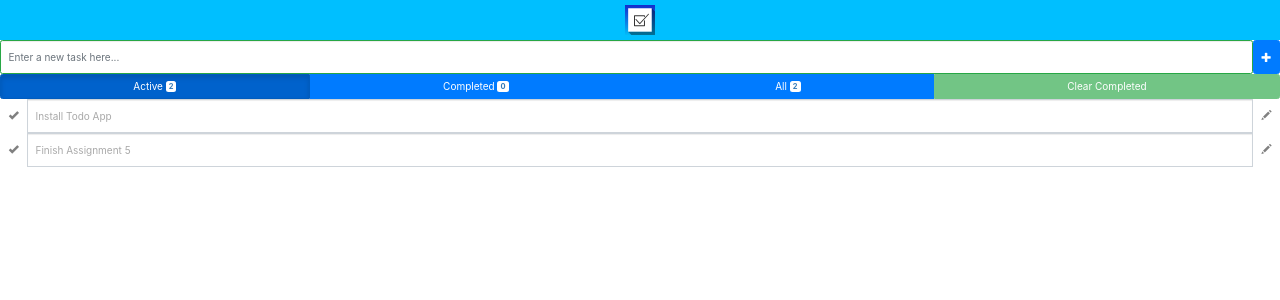
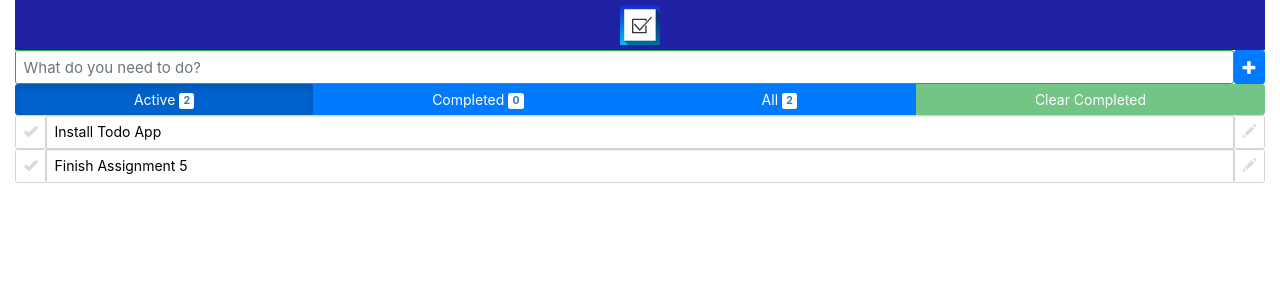
Before and after one commit to eugeneyu90/todoApp, a React (Create React App) app: page / in a window 1280 px wide. Shown: the top 300 px of the page. Built offline with nearby package versions, Linux system fonts and the light colour scheme.

Commit message:
changed color theme and added hover over styling

```diff
--- a/public/index.html
+++ b/public/index.html
@@ -2,14 +2,14 @@
 <html lang="en">
   <head>
     <meta charset="utf-8">
-    <meta name="viewport" content="width=device-width, initial-scale=1, shrink-to-fit=no">
+    <meta name="viewport" content="width=device-width, initial-scale=2, shrink-to-fit=no">
     <meta name="theme-color" content="#000000">
     <!--
       manifest.json provides metadata used when your web app is added to the
       homescreen on Android. See https://developers.google.com/web/fundamentals/engage-and-retain/web-app-manifest/
     -->
     <link rel="manifest" href="%PUBLIC_URL%/manifest.json">
-    <link rel="shortcut icon" href="%PUBLIC_URL%/favicon.ico">
+    <link rel="shortcut icon" href="%PUBLIC_URL%/todo.svg">
     <!-- <link rel="stylesheet" href="https://maxcdn.bootstrapcdn.com/font-awesome/4.7.0/css/font-awesome.min.css"> -->
     <link rel="stylesheet" href="https://maxcdn.bootstrapcdn.com/bootstrap/3.3.7/css/bootstrap.min.css">
 
@@ -22,7 +22,7 @@
       work correctly both with client-side routing and a non-root public URL.
       Learn how to configure a non-root public URL by running `npm run build`.
     -->
-    <title>React App</title>
+    <title>To Do App</title>
   </head>
   <body>
     <noscript>
--- a/src/App.js
+++ b/src/App.js
@@ -12,17 +12,14 @@ class App extends Component {
     super()
     this.state = {
       todoList: [
-        { id: 1, task: 'Install Todo App', completeBy: getToday(), isComplete: false, isCleared: false },
-        { id: 2, task: 'Finish Assignment 5', completeBy: getToday(), isComplete: false, isCleared: false }
+        { id: 1, task: 'Install Todo App', completeBy: null, completed: null, isComplete: false, isCleared: false },
+        { id: 2, task: 'Finish Assignment 5', completeBy: null, completed: null, isComplete: false, isCleared: false }
       ]
     }
   }
 
   addToList = task => { //handleNewTodo???
-    // let updatedList = this.state.todoList
-    // updatedList.push(task)
     this.setState({
-      //todoList: updatedList
       todoList: this.state.todoList.concat(task) // Using concat to clean code.
     })
   }
@@ -31,6 +28,7 @@ class App extends Component {
     let updatedList = this.state.todoList
     let index = updatedList.indexOf((item))
     updatedList[index].isComplete = !updatedList[index].isComplete
+    updatedList[index].completed === null ? updatedList[index].completed = getToday() : updatedList[index].completed = null
     this.setState({
       todoList: updatedList
     })
@@ -58,20 +56,23 @@ class App extends Component {
     const styles = {
       logo: {
         padding: 5,
-        width: 40,
-        height: 40
+        width: 50,
+        height: 50
       },
       banner: {
-        backgroundColor: 'rgb(0,191,255)'
+        backgroundColor: '#1F22A4'
       }
     }
     const {todoList} = this.state
     return (
-      <div className="App">
+      <div className="App container-fluid">
         <header style={styles.banner}>
-          <img src={logo} style={styles.logo} alt="logo" />
+          <img src={logo}
+               style={styles.logo}
+               alt="logo" />
         </header>
-        <TodoAddBar lastID={todoList[todoList.length-1].id} addToList={this.addToList} />
+        <TodoAddBar lastID={todoList[todoList.length-1].id}
+                    addToList={this.addToList} />
         <TodoList todoList={todoList}
                   toggleComplete={this.toggleComplete}
                   setCleared={this.setCleared}
--- a/src/TodoAddBar.js
+++ b/src/TodoAddBar.js
@@ -1,6 +1,6 @@
 import React, { Component } from 'react'
 import { Button, Form, Input } from 'reactstrap'
-import getToday from './getToday.js'
+// import getToday from './getToday.js'
 
 class TodoAddBar extends Component {
   constructor() {
@@ -16,7 +16,8 @@ class TodoAddBar extends Component {
       let newTask = {
         id: this.props.lastID + 1,
         task: this.state.task,
-        completeBy: getToday(),
+        completeBy: null,
+        completed: null,
         isComplete: false,
         isCleared: false
       }
@@ -36,22 +37,37 @@ class TodoAddBar extends Component {
     this.setState({
       task: event.target.value
     })
-
   }
 
   render() {
-    const placeHolder = "Enter a new task here..."
-
+    const placeHolder = "What do you need to do?"
     const styles = {
       flex: {
         display: 'flex'
+      },
+      inputFont: {
+        fontSize: '1.5rem'
+      },
+      buttonFont: {
+        fontSize: '1.4rem'
       }
     }
     return (
       <Form style={styles.flex} onSubmit={(event) => {event.preventDefault()}}>
-        <Input valid={!this.state.isEmptyOnSubmit} type="text" value={this.state.task} placeholder={placeHolder} onChange={this.updateTask} onKeyDown={(event) => {if(event.keyCode === 13) this.handleSubmit()}}/>
-        <Button color="primary" type="button" onClick={this.handleSubmit}>
-          <span className="glyphicon glyphicon-plus" aria-hidden="true"></span>
+        <Input valid={!this.state.isEmptyOnSubmit}
+               type="text"
+               style={styles.inputFont}
+               value={this.state.task}
+               placeholder={placeHolder}
+               onChange={this.updateTask}
+               onKeyDown={(event) => {if(event.keyCode === 13) this.handleSubmit()}}/>
+        <Button color="primary"
+                type="button"
+                style={styles.buttonFont}
+                onClick={this.handleSubmit}>
+          <span className="glyphicon glyphicon-plus"
+                aria-hidden="true">
+          </span>
         </Button>
       </Form>
     )
--- a/src/TodoList.js
+++ b/src/TodoList.js
@@ -1,9 +1,5 @@
 import React, { Component } from 'react'
-import { Button, ButtonGroup, InputGroup, InputGroupAddon, InputGroupText, Input, Badge, ButtonToolbar, Tooltip } from 'reactstrap'
-
-
-// import 'font-awesome/css/font-awesome.min.css'
-
+import { Button, ButtonGroup, InputGroup, Input, Badge, ButtonToolbar, Tooltip } from 'reactstrap'
 
 // TodoList + filter capabilities
 class TodoList extends Component {
@@ -58,47 +54,68 @@ class TodoList extends Component {
     const styles = {
       inlineBlock: {
         display: 'inline-block'
+      },
+      congratsMessage: {
+        color: '#1F22A4',
+        marginTop: 20,
+        fontSize: '2rem'
+      },
+      buttonFont: {
+        fontSize: '1.4rem'
       }
     }
 
     return <div>
         <ButtonToolbar>
           <ButtonGroup className={'btn-group-justified'} style={styles.inlineBlock}>
-            <Button href="#" color="primary" onClick={() => this.onRadioBtnClick('Active')} active={viewSelected === 'Active'}>
+            <Button href="#"
+                    color="primary"
+                    style={styles.buttonFont}
+                    onClick={() => this.onRadioBtnClick('Active')}
+                    active={viewSelected === 'Active'}>
               Active <Badge color="secondary">{activeNum}</Badge>
             </Button>
-            <Button href="#" color="primary" onClick={() => this.onRadioBtnClick('Completed')} active={viewSelected === 'Completed'}>
+            <Button href="#"
+                    color="primary"
+                    style={styles.buttonFont}
+                    onClick={() => this.onRadioBtnClick('Completed')}
+                    active={viewSelected === 'Completed'}>
               Completed <Badge color="secondary">{completedNum}</Badge>
             </Button>
-            <Button href="#" color="primary" onClick={() => this.onRadioBtnClick('All')} active={viewSelected === 'All'}>
+            <Button href="#"
+                    color="primary"
+                    style={styles.buttonFont}
+                    onClick={() => this.onRadioBtnClick('All')}
+                    active={viewSelected === 'All'}>
               All <Badge color="secondary">{todoList.length}</Badge>
             </Button>
-            <Button href="#" color="success" onClick={this.clearCompleted} disabled={disableClear || viewSelected === 'Completed'}>
+            <Button href="#"
+                    color="success"
+                    style={styles.buttonFont}
+                    onClick={this.clearCompleted}
+                    disabled={disableClear || viewSelected === 'Completed'}>
               Clear Completed
             </Button>
           </ButtonGroup>
         </ButtonToolbar>
-        {itemsToDisplay}
+        {(itemsToDisplay.length === 0 && viewSelected === 'Active') ?
+          <h3 className="lead" style={styles.congratsMessage}>Congrats! You have no more to-do's!</h3> : itemsToDisplay }
       </div>
   }
 }
 
-// Individual Todo's
+// Individual Todo Component
 class Todo extends Component {
   constructor(props) {
     super(props)
     this.state = {
-      // showClearHint: (this.props.item.isComplete && !this.props.item.isCleared)
       editOn: false,
       task: this.props.item.task
     }
   }
 
-  toggleClick = () => {
+  toggleClick = (event) => {
     this.props.toggle(this.props.item)
-    // this.setState({
-    //   showClearHint: (this.props.item.isComplete && !this.props.item.isCleared)
-    // })
   }
 
   enableEdit = () => {
@@ -115,65 +132,92 @@ class Todo extends Component {
   }
 
   render() {
-    const { id, isComplete, isCleared } = this.props.item
+    const { id, task, isComplete, isCleared, completed } = this.props.item
     const styles = {
       // Include readOnly attribute with no change in styling
       noGreyOut: {
-        backgroundColor: 'white'
-      },
-      alignTextBottom: {
-        verticalAlign: 'bottom',
-        textAlign: 'bottom'
+        backgroundColor: 'transparent',
+        borderColor: 'lightgrey',
+        borderWidth: 0.25,
+        borderBottomWidth: 0.5
       },
       clearHint: {
         color: 'darkblue',
         backgroundColor: 'lightblue',
-
       },
       completed: {
         textDecoration: 'line-through',
-        color: 'grey'
+        color: '#5BC16C'
       },
-      clearableTooltipOffset: {
-        marginRight: 25,
+      clearableTooltip: {
+        color: 'white',
+        fontSize: '1rem',
+        backgroundColor: '#050755',
+        marginRight: 40,
         verticalAlign: 'bottom'
       },
       canEdit: {
         color: 'black',
-        backgroundColor: '#7bdcb5'
+        backgroundColor: '#D7F9DD'
       },
       cannotEdit: {
-        color: 'darkgray'
+        color: 'black'
       },
       transparentButton: {
-        backgroundColor: 'transparent',
+        backgroundColor: 'white',
+        borderColor: 'lightgrey'
+      },
+      editOnButton: {
+        backgroundColor: '#D7F9DD',
         borderColor: 'transparent'
       },
       checked: {
-        color: 'lightgreen'
+        color: '#5BC16C',
       },
       unchecked: {
-        color: 'grey'
+        color: '#D4DDDF'
+      },
+      inputFont: {
+        fontSize: '1.4rem'
       }
     }
     // Conditional Rendering
-    // const showClearMeMessage = isComplete && !isCleared ? 'Clear Me' : false
     const showLineThrough = isComplete ? styles.completed : false
     const editOrNot = this.state.editOn ? styles.canEdit : styles.cannotEdit
     const showClearHint = isComplete && !isCleared
+    const itemId = `item${id}`
+    const customTask = isComplete ? `${task} ---- Done ${completed}` : task
 
     return (
       <div>
         <InputGroup>
-          <Button style={styles.transparentButton} type="button" onClick={this.toggleClick}>
-            <span className="glyphicon glyphicon-ok" style={isComplete ? styles.checked : styles.unchecked} aria-hidden="true"></span>
+          <Button style={{...this.state.editOn ? styles.editOnButton : styles.transparentButton, ...styles.inputFont}}
+                  type="button"
+                  onClick={this.toggleClick}>
+            <span className="glyphicon glyphicon-ok"
+                  style={isComplete ? styles.checked : styles.unchecked}
+                  aria-hidden="true">
+            </span>
           </Button>
-          <Input id={`item${id}`} readOnly={!this.state.editOn} style={{...styles.noGreyOut, ...showLineThrough, ...editOrNot}} type="text" value={this.state.task} onChange={this.updateTask}/>
-          <Tooltip style={styles.clearableTooltipOffset} placement="left" isOpen={showClearHint} target={`item${id}`}>
+          <Input id={itemId}
+                 readOnly={!this.state.editOn}
+                 style={{...styles.noGreyOut, ...editOrNot, ...showLineThrough, ...styles.inputFont}}
+                 type="text"
+                 value={customTask}
+                 onChange={this.updateTask}
+                 ref={(input) => { this.textInput = input }} />
+          <Tooltip style={styles.clearableTooltip}
+                   placement="left"
+                   isOpen={showClearHint}
+                   target={itemId}>
             Clearable
           </Tooltip>
-          <Button style={styles.transparentButton} onClick={this.enableEdit}>
-            <span className="glyphicon glyphicon-pencil" style={this.state.editOn ? styles.checked : styles.unchecked} aria-hidden="true" ></span>
+          <Button style={{...this.state.editOn ? styles.editOnButton : styles.transparentButton, ...styles.inputFont}}
+                  onClick={this.enableEdit}>
+            <span className="glyphicon glyphicon-pencil"
+                  style={this.state.editOn ? styles.checked : styles.unchecked}
+                  aria-hidden="true" >
+            </span>
           </Button>
         </InputGroup>
       </div>
```
Also changed, not shown: src/App.css (+19 -0 lines), public/todo.svg (added).
